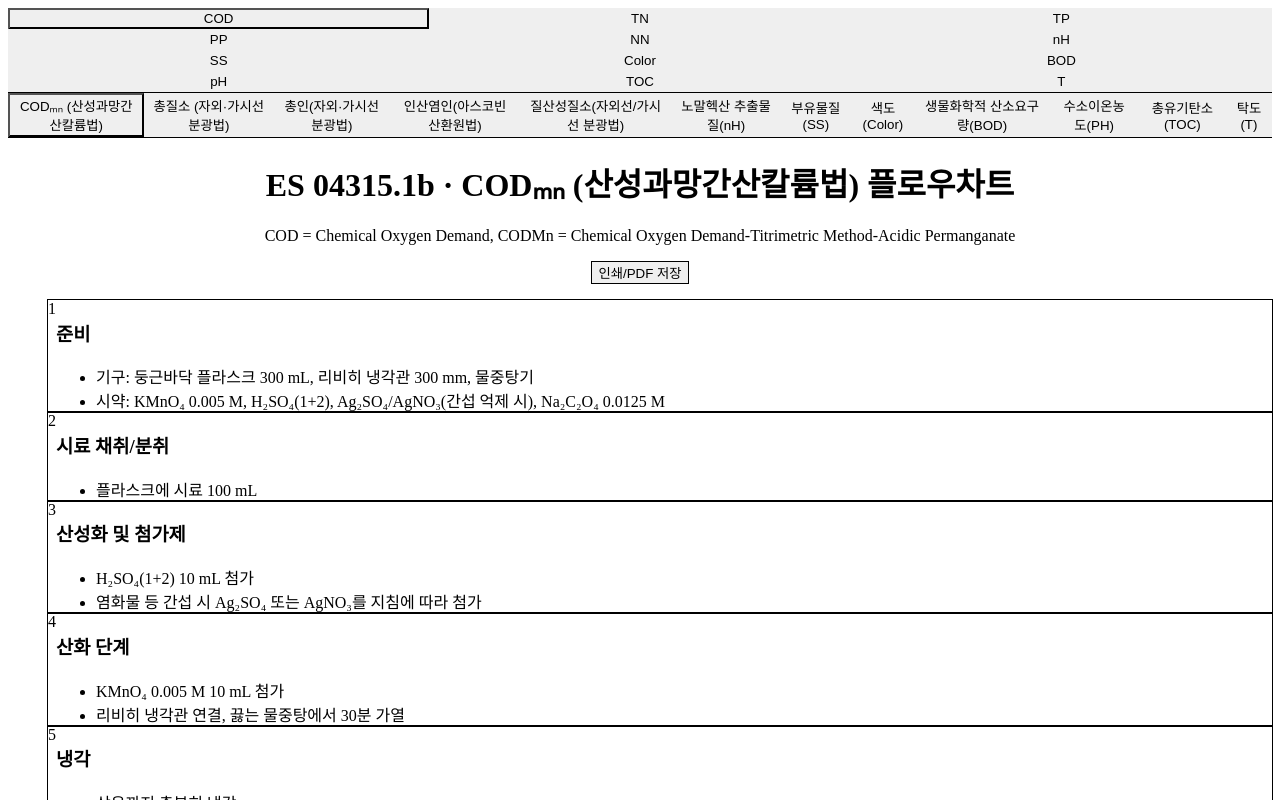
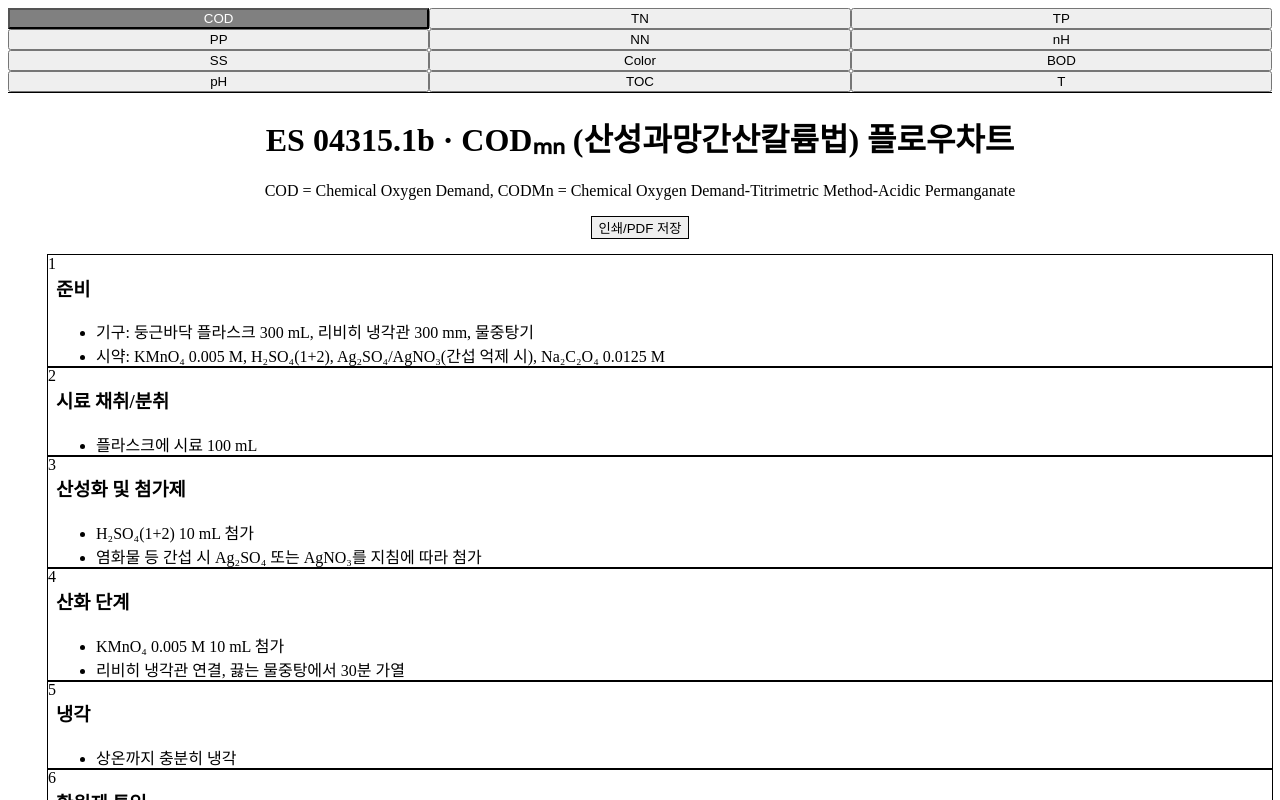
Before and after one commit to phj918189/water-Quality-flow-chart, a Next.js app: page / in a window 1280 px wide. Shown: the top 800 px of the page. Built offline with nearby package versions, Linux system fonts and the light colour scheme.

Commit message:
TabNavigation Changes font and bg-color, UI

```diff
--- a/Common/TabButton.tsx
+++ b/Common/TabButton.tsx
@@ -2,20 +2,28 @@ interface TabButtonProps {
   isActive: boolean;
   onClick: () => void;
   children: React.ReactNode;
+  mobileLabel: string;
 }
 
-export default function TabButton({ isActive, onClick, children }: TabButtonProps) {
+export default function TabButton({ isActive, onClick, children, mobileLabel }: TabButtonProps) {
   return (
     <button
       onClick={onClick}
-      className={`py-2 px-1 sm:py-3 sm:px-2 font-medium text-xs sm:text-sm text-center border-b-2 transition-colors rounded-t-md ${
+      className={`py-2 px-1 sm:py-3 sm:px-2 font-medium text-xs sm:text-sm text-center transition-colors rounded-md ${
         isActive
-          ? 'border-blue-500 text-blue-600 bg-blue-50'
-          : 'border-transparent text-gray-500 hover:text-gray-700 hover:border-gray-300 hover:bg-gray-50'
+          ? 'border-gray-500 bg-gray-600 text-white md:bg-gray-50 md:text-white-600'
+          : 'border-gray-200 text-gray-500 hover:text-gray-700 hover:border-gray-300 hover:bg-gray-50 md:hover:bg-gray-50'
       }`}
-      style={{ transition: 'all 0.3s ease' }}
+      style={{
+        transition: 'all 0.3s ease',
+        ...(isActive && {
+          backgroundColor: 'gray',
+          color: 'white'
+        })
+      }}
     >
-      {children}
+      <span className="block md:hidden">{mobileLabel}</span>
+      <span className="hidden md:block">{children}</span>
     </button>
   );
 }
--- a/Common/TabNavigation.tsx
+++ b/Common/TabNavigation.tsx
@@ -3,6 +3,7 @@ import TabButton from './TabButton';
 interface TabItem {
   id: string;
   label: string;
+  mobileLabel: string;
 }
 
 interface TabNavigationProps {
@@ -21,9 +22,9 @@ export default function TabNavigation({ tabs, activeTab, onTabChange }: TabNavig
               key={tab.id}
               isActive={activeTab === tab.id}
               onClick={() => onTabChange(tab.id)}
-            >
-              {tab.label}
-            </TabButton>
+              mobileLabel={tab.mobileLabel}
+              children={tab.label}
+            />
           ))}
         </nav>
       </div>
--- a/pages/index.tsx
+++ b/pages/index.tsx
@@ -16,18 +16,18 @@ import TabNavigation from '../Common/TabNavigation';
 export default function Home() {
   const [activeTab, setActiveTab] = useState<'cod' | 'tn' | 'tp' | 'pp' | 'nn' | 'nH' | 'ss' | 'color' | 'bod' | 'PH' | 'toc' | 't'>('cod');
   const tabs = [
-    { id: 'cod', label: 'COD' },
-    { id: 'tn', label: 'TN' },
-    { id: 'tp', label: 'TP' },
-    { id: 'pp', label: 'PP' },
-    { id: 'nn', label: 'NN' },
-    { id: 'nH', label: 'nH' },
-    { id: 'ss', label: 'SS' },
-    { id: 'color', label: 'Color' },
-    { id: 'bod', label: 'BOD' },
-    { id: 'PH', label: 'pH' },
-    { id: 'toc', label: 'TOC' },
-    { id: 't', label: 'T' },
+    { id: 'cod', label: 'CODₘₙ (산성과망간산칼륨법)', mobileLabel: 'COD' },
+    { id: 'tn', label: '총질소 (자외·가시선 분광법)', mobileLabel: 'TN' },
+    { id: 'tp', label: '총인(자외·가시선 분광법)', mobileLabel: 'TP' },
+    { id: 'pp', label: '인산염인(아스코빈산환원법)', mobileLabel: 'PP' },
+    { id: 'nn', label: '질산성질소(자외선/가시선 분광법)', mobileLabel: 'NN' },
+    { id: 'nH', label: '노말헥산 추출물질(nH)', mobileLabel: 'nH' },
+    { id: 'ss', label: '부유물질(SS)', mobileLabel: 'SS' },
+    { id: 'color', label: '색도(Color)', mobileLabel: 'Color' },
+    { id: 'bod', label: '생물화학적 산소요구량(BOD)', mobileLabel: 'BOD' },
+    { id: 'PH', label: '수소이온농도(PH)', mobileLabel: 'pH' },
+    { id: 'toc', label: '총유기탄소(TOC)', mobileLabel: 'TOC' },
+    { id: 't', label: '탁도(T)', mobileLabel: 'T' },
   ];
 
   return (
@@ -38,7 +38,7 @@ export default function Home() {
         activeTab={activeTab}
         onTabChange={(tabId) => setActiveTab(tabId as any)}
       />
-      <div className="sticky top-0 z-10 bg-white border-b border-gray-200 shadow-sm">
+      <div className="sticky top-0 z-10 bg-white border-b border-gray-200 shadow-sm hidden md:block">
         <div className="max-w-3xl mx-auto px-4">
           <nav className="flex space-x-8">
             <button
--- a/styles/globals.css
+++ b/styles/globals.css
@@ -14,8 +14,8 @@
 }
 
 .sticky {
-    position: sticky !important;
-    top: 0 !important;
-    left: 0 !important;
-    z-index: 9999 !important;
+    position: sticky;
+    top: 0 ;
+    left: 0 ;
+    z-index: 9999 ;
 }
```
